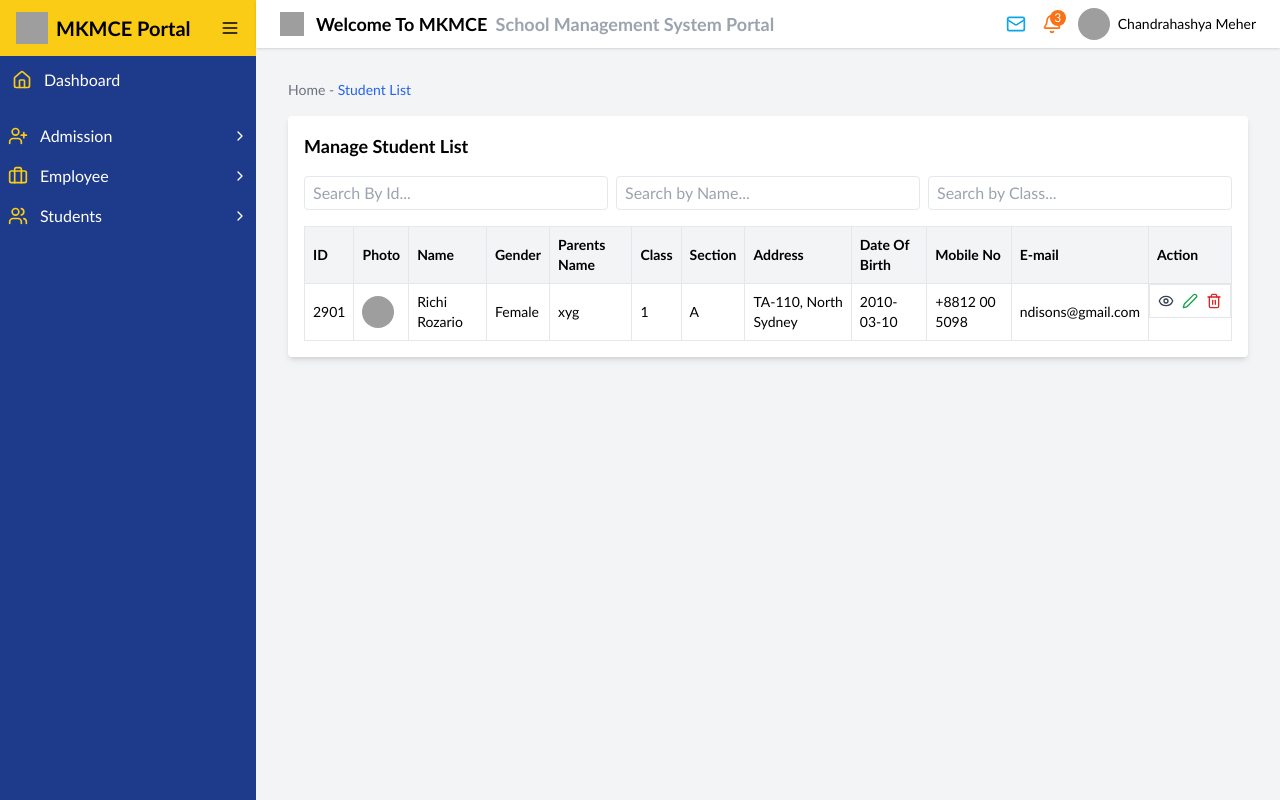
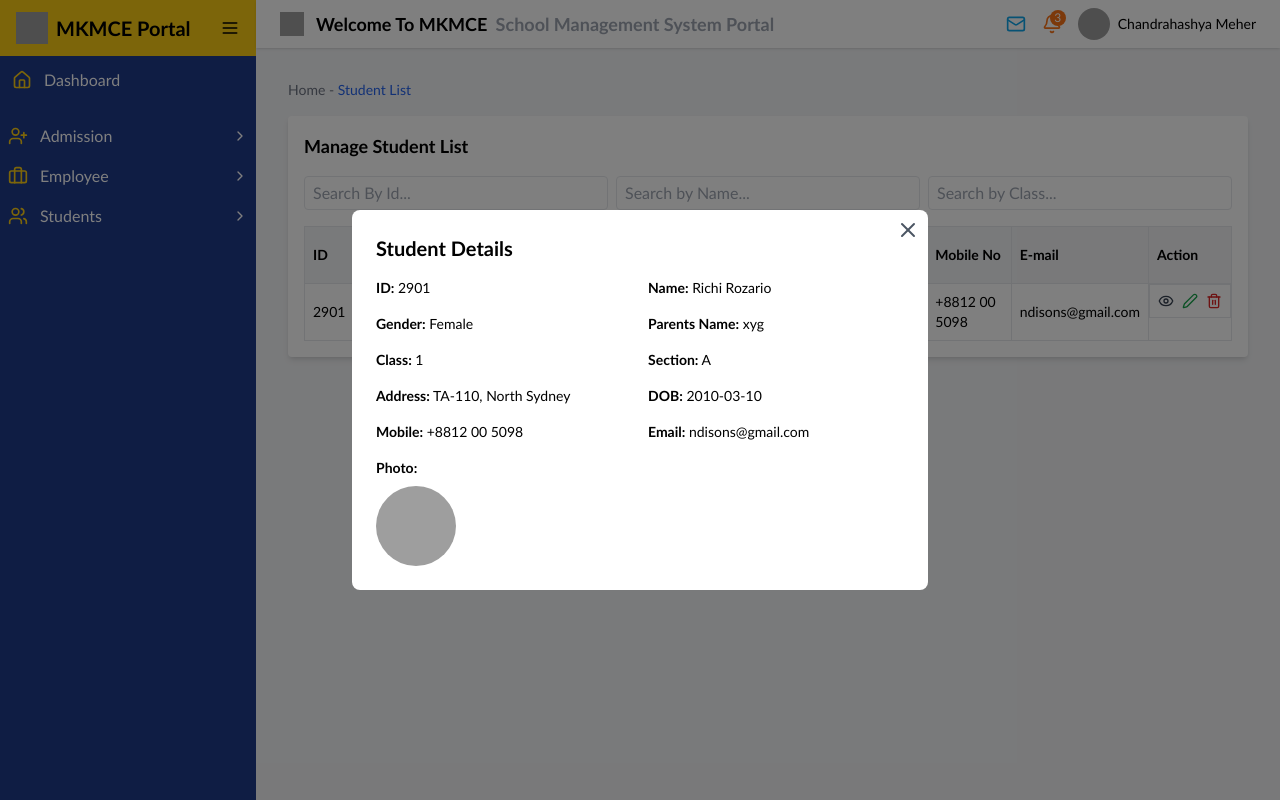
Before and after one commit to Tarunmeher/mkmce-client, a React (Vite) app: page /student/manage in a window 1280 px wide. Both pictures are taken after a click on the icon 1165 px from the left and 301 px from the top of the page. Built offline with nearby package versions, Linux system fonts and the light colour scheme; grey boxes are pictures that could not be loaded.

Commit message:
create view modal

```diff
--- a/src/Portal/Student/ManageStudent.jsx
+++ b/src/Portal/Student/ManageStudent.jsx
@@ -2,6 +2,7 @@ import React, { useState } from 'react';
 import { Edit, Eye, Pen, Trash2 } from 'lucide-react';
 import { Link } from 'react-router-dom';
 import EditStudentModal from './EditStudentModal';
+import ViewStudentModal from './ViewStudentModal';
 
 const ManageStudent = () => {
   const inputClass = "border px-2 py-1 rounded w-full focus:outline-none";
@@ -27,6 +28,10 @@ const ManageStudent = () => {
 
   const [isModalOpen, setIsModalOpen] = useState(false);
   const [editData, setEditData] = useState(null);
+
+  const [viewData, setViewData] = useState(null);
+  const [isViewModalOpen, setIsViewModalOpen] = useState(false);
+
 
   //Function to open the modal with data
   const openEditModal = (student) => {
@@ -62,6 +67,14 @@ const ManageStudent = () => {
       setStudents((prev) => prev.filter((s) => s.id !== id));
     }
   };
+
+
+  // View student details
+  const openViewModal = (student) => {
+    setViewData(student);
+    setIsViewModalOpen(true);
+  };
+
 
 
   const filteredStudents = students.filter((s) => {
@@ -145,7 +158,7 @@ const ManageStudent = () => {
                   <td className="p-2 border">{e.mobile}</td>
                   <td className="p-2 border">{e.email}</td>
                   <td className="p-2 border flex gap-2 items-center">
-                    <Eye className="w-4 h-4 text-gray-700 cursor-pointer" />
+                    <Eye onClick={() => openViewModal(e)} className="w-4 h-4 text-gray-700 cursor-pointer" />
                     <Pen onClick={() => openEditModal(e)} className="w-4 h-4 text-green-600 cursor-pointer" />
                     <Trash2 onClick={() => handleDelete(e.id)} className="w-4 h-4 text-red-600 cursor-pointer" />
                   </td>
@@ -160,6 +173,12 @@ const ManageStudent = () => {
         studentData={editData}
         onChange={handleInputChange}
         onSubmit={handleUpdate} />
+
+      <ViewStudentModal
+        isOpen={isViewModalOpen}
+        onClose={() => setIsViewModalOpen(false)}
+        student={viewData}
+      />
     </div>
   );
 };
--- /dev/null
+++ b/src/Portal/Student/ViewStudentModal.jsx
@@ -0,0 +1,41 @@
+import React from 'react';
+import { X } from 'lucide-react';
+
+const ViewStudentModal = ({ isOpen, onClose, student }) => {
+  if (!isOpen || !student) return null;
+
+  return (
+    <div className="fixed inset-0 bg-black bg-opacity-50 flex justify-center items-center z-50">
+      <div className="bg-white p-6 rounded-lg w-full max-w-xl relative">
+        {/* Close Button */}
+        <button
+          className="absolute top-2 right-2 text-gray-600 hover:text-red-600"
+          onClick={onClose}
+        >
+          <X />
+        </button>
+
+        <h2 className="text-xl font-semibold mb-4">Student Details</h2>
+
+        <div className="grid grid-cols-2 gap-4 text-sm">
+          <div><strong>ID:</strong> {student.id}</div>
+          <div><strong>Name:</strong> {student.name}</div>
+          <div><strong>Gender:</strong> {student.gender}</div>
+          <div><strong>Parents Name:</strong> {student.parentsName}</div>
+          <div><strong>Class:</strong> {student.class}</div>
+          <div><strong>Section:</strong> {student.section}</div>
+          <div><strong>Address:</strong> {student.address}</div>
+          <div><strong>DOB:</strong> {student.dob}</div>
+          <div><strong>Mobile:</strong> {student.mobile}</div>
+          <div><strong>Email:</strong> {student.email}</div>
+          <div className="col-span-2">
+            <strong>Photo:</strong><br />
+            <img src={student.photo} alt={student.name} className="w-20 h-20 rounded-full mt-2" />
+          </div>
+        </div>
+      </div>
+    </div>
+  );
+};
+
+export default ViewStudentModal;
```
